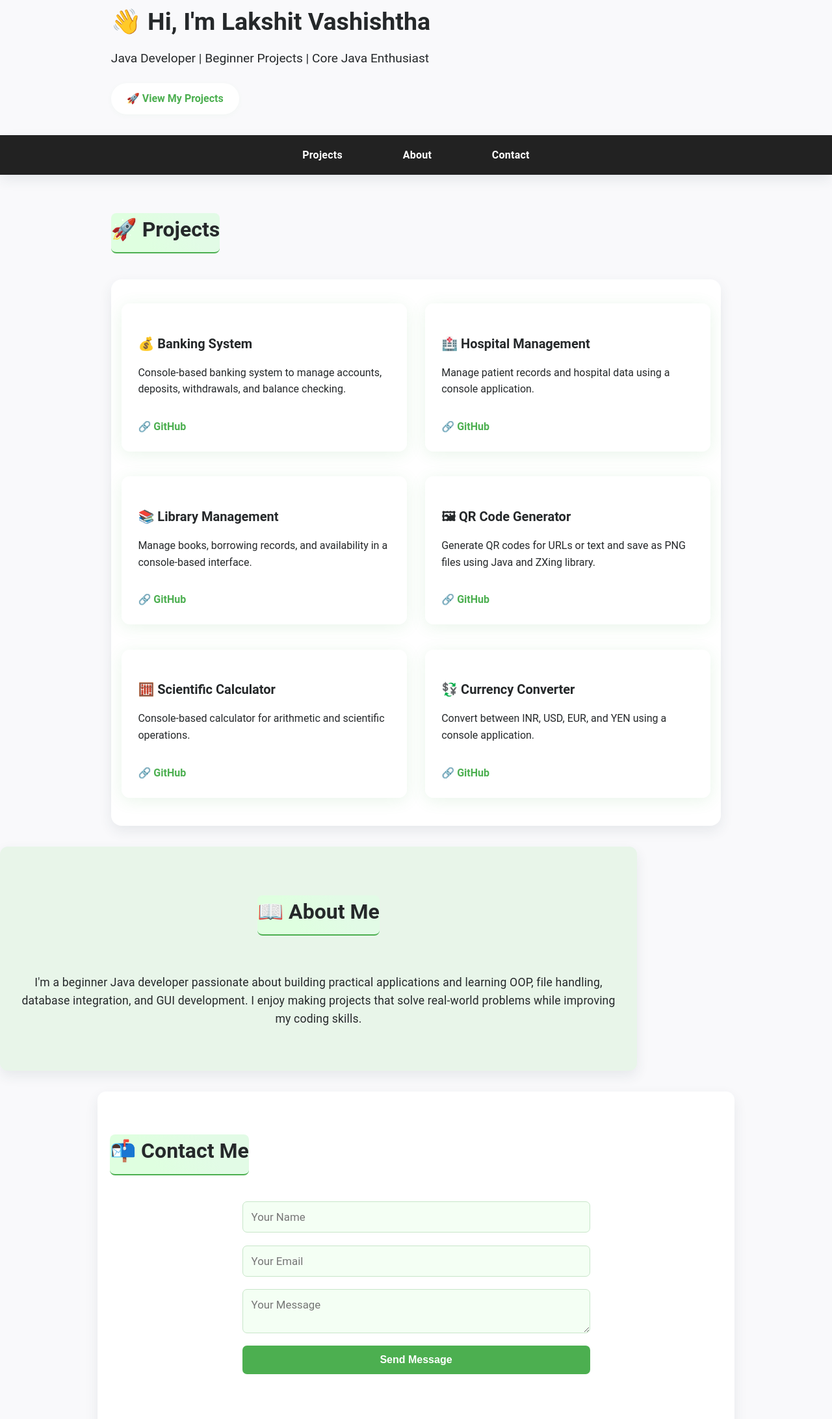
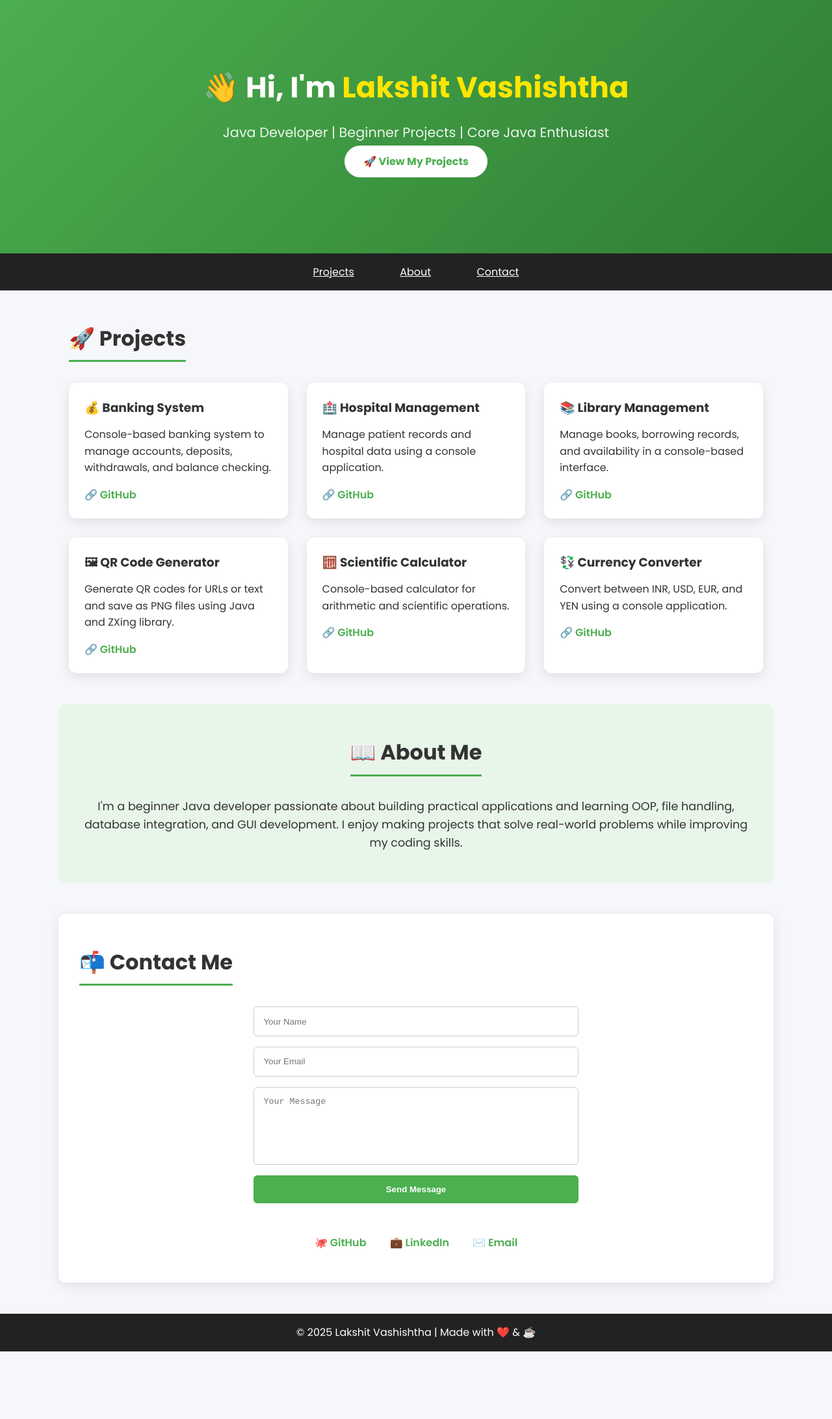
Before and after one commit to spy-lakshit/Java-Projects, a plain HTML site: page portfolio/index.html in a window 1280 px wide. Shown: the part 29-2213 px from the top of the page at 65% size. After the commit the page ends 2109 px from the top, so only its background shows below. Drawn offline with Linux system fonts and the light colour scheme.

Commit message:
styles.css

```diff
--- a/portfolio/styles.css
+++ b/portfolio/styles.css
@@ -1,332 +1,167 @@
-:root {
-  --primary: #4CAF50;
-  --accent: #45a049;
-  --bg-light: #f9f9fb;
-  --bg-alt: #e8f5e9;
-  --text-main: #25282a;
-  --card-shadow: 0 8px 20px rgba(44, 62, 80, 0.09);
-  --header-shadow: 0 12px 30px rgba(44, 62, 80, 0.13);
-  --glass-bg: rgba(255,255,255,0.18);
-  --glass-blur: blur(12px);
+/* General Styles */
+* { margin: 0; padding: 0; box-sizing: border-box; }
+body {
+  font-family: 'Poppins', sans-serif;
+  background: #f5f7fa;
+  color: #333;
+  line-height: 1.6;
 }
 
-*,
-*::before,
-*::after {
-  box-sizing: border-box;
+/* Header */
+header {
+  background: linear-gradient(135deg, #4CAF50, #2e7d32);
+  color: white;
+  text-align: center;
+  padding: 5rem 1rem;
+  position: relative;
 }
-body {
-  font-family: 'Roboto', Arial, sans-serif;
-  line-height: 1.6;
-  background: var(--bg-light);
-  color: var(--text-main);
-  margin: 0;
-  min-height: 100vh;
+header h1 {
+  font-size: 2.8rem;
+  animation: fadeIn 2s ease;
+}
+header h1 span { color: #ffe600; }
+header .tagline {
+  font-size: 1.3rem;
+  margin: 1rem 0;
+  opacity: 0.9;
+}
+header .btn {
+  background: white;
+  color: #4CAF50;
+  padding: 0.8rem 1.8rem;
+  border-radius: 30px;
+  font-weight: bold;
+  text-decoration: none;
+  transition: all 0.3s;
+}
+header .btn:hover { background: #45a049; color: white; transform: scale(1.05); }
+
+/* Navbar */
+.navbar {
+  background: #222;
+  position: sticky;
+  top: 0;
+  z-index: 10;
+}
+.navbar ul {
+  display: flex; justify-content: center;
+  list-style: none;
+}
+.navbar li { margin: 0 1.2rem; }
+.navbar a {
+  color: #fff;
+  padding: 1rem;
+  display: inline-block;
+  transition: 0.3s;
+}
+.navbar a:hover {
+  background: #4CAF50;
+  border-radius: 5px;
 }
 
-/* Glassmorphic Header */
-.glass-header {
-  background: linear-gradient(115deg, var(--primary) 60%, var(--accent) 100%);
-  color: #fff;
-  text-align: center;
-  padding: 3.5rem 1rem 2.5rem 1rem;
-  position: relative;
-  box-shadow: var(--header-shadow);
-  border-bottom-left-radius: 25px;
-  border-bottom-right-radius: 25px;
-  overflow: hidden;
-}
-.glass-header::before {
-  content: "";
-  position: absolute;
-  top: 0; left: 0; right: 0; bottom: 0;
-  background: var(--glass-bg);
-  backdrop-filter: var(--glass-blur);
-  z-index: 1;
-}
-.header-content {
-  position: relative;
-  z-index: 2;
-}
-.avatar {
-  width: 96px;
-  height: 96px;
-  border-radius: 50%;
-  margin-bottom: 1rem;
-  border: 3px solid #fff;
-  object-fit: cover;
-  box-shadow: 0 4px 16px rgba(44,62,80,0.12);
-}
-header h1 {
-  font-size: 2.35rem;
-  margin: 0.5rem 0 0;
-}
-header p {
-  font-size: 1.2rem;
-  margin: 0.75rem 0 1.4rem 0;
-}
-header .btn {
-  background: #fff;
-  color: var(--primary);
-  padding: 0.7rem 1.5rem;
-  border-radius: 30px;
-  text-decoration: none;
-  font-weight: bold;
-  transition: .3s;
-  outline: none;
-  display: inline-block;
-  border: none;
-  cursor: pointer;
-  box-shadow: 0 2px 8px rgba(76,175,80,0.04);
-}
-header .btn:hover, header .btn:focus-visible {
-  background: var(--accent);
-  color: #fff;
-  transform: scale(1.05);
-  outline: 2px solid #fff;
-}
-
-/* Navigation */
-.navbar {
-  background: #222;
-  box-shadow: var(--card-shadow);
-}
-.navbar ul {
-  display: flex;
-  justify-content: center;
-  align-items: center;
-  gap: 2rem;
-  list-style: none;
-  margin: 0;
-  padding: 0.3rem 0;
-}
-.navbar a {
-  color: #fff;
-  text-decoration: none;
-  padding: 0.8rem 1.9rem;
-  display: inline-block;
-  border-radius: 7px;
-  font-weight: 600;
-  letter-spacing: 0.015em;
-  transition: background 0.24s, color 0.22s, transform 0.2s;
-  outline: none;
-}
-.navbar a:focus-visible, .navbar a:hover {
-  background: var(--primary);
-  color: #fff;
-  text-shadow: 0 2px 12px rgba(76,175,80,0.08);
-  outline: 2px solid #fff;
-  transform: translateY(-2px) scale(1.02);
-}
-
-/* Section Containers */
+/* Section */
 .container {
-  max-width: 980px;
-  margin: 2rem auto;
-  padding: 0 1.3rem;
+  max-width: 1100px;
+  margin: 3rem auto;
+  padding: 0 1rem;
 }
 h2 {
   text-align: center;
-  margin-bottom: 2.5rem;
-  border-bottom: 2px solid var(--primary);
+  margin-bottom: 2rem;
+  font-size: 2rem;
+  border-bottom: 3px solid #4CAF50;
   display: inline-block;
-  padding-bottom: 0.6rem;
-  background: linear-gradient(55deg,#dfffe0 30%,#e2fbe6 70%);
-  border-radius: 8px;
-  font-size: 2rem;
+  padding-bottom: 0.5rem;
 }
 
-/* Projects Grid */
+/* Projects */
 .projects-grid {
   display: grid;
-  grid-template-columns: repeat(auto-fit, minmax(290px, 1fr));
-  gap: 1.7rem;
-  background: #fff;
-  border-radius: 16px;
-  padding: 2.3rem 1rem 2rem 1rem;
-  box-shadow: var(--card-shadow);
+  grid-template-columns: repeat(auto-fit,minmax(280px,1fr));
+  gap: 1.8rem;
 }
 .project-card {
-  background: rgba(255,255,255,0.96);
-  padding: 1.6rem;
-  border-radius: 13px;
-  box-shadow: 0 4px 24px rgba(76,175,80,0.12);
-  margin-bottom: 0.7rem;
-  position: relative;
-  transition: transform 0.19s, box-shadow 0.19s;
-  outline: none;
-  cursor: pointer;
+  background: white;
+  padding: 1.5rem;
+  border-radius: 12px;
+  box-shadow: 0 5px 18px rgba(0,0,0,0.1);
+  transition: 0.3s;
 }
-.project-card:hover, .project-card:focus-visible {
-  transform: translateY(-7px) scale(1.025);
-  box-shadow: 0 8px 36px rgba(44,62,80,0.14);
-  border: 2.2px solid var(--primary);
+.project-card:hover {
+  transform: translateY(-10px);
+  box-shadow: 0 10px 25px rgba(0,0,0,0.2);
 }
+.project-card h3 { margin-bottom: 0.8rem; }
 .project-card a {
   display: inline-block;
   margin-top: 1rem;
-  color: var(--primary);
+  font-weight: 600;
+  color: #4CAF50;
   text-decoration: none;
-  font-weight: bold;
-  transition: color 0.2s, text-decoration 0.3s;
-  outline: none;
 }
-.project-card a:hover, .project-card a:focus-visible {
-  text-decoration: underline;
-  color: var(--accent);
-  outline: 1.5px solid var(--accent);
-}
-.project-card h3 {
-  font-size: 1.25rem;
-  display: flex;
-  align-items: center;
-  gap: 0.55rem;
-  margin-bottom: 0.5rem;
-  position: relative;
-  transition: color 0.18s;
-}
-.tooltip {
-  visibility: hidden;
-  opacity: 0;
-  position: absolute;
-  top: -10px; right: 0;
-  background: var(--primary);
-  color: #fff;
-  padding: 0.2rem 0.7rem;
-  border-radius: 5px;
-  font-size: 0.9rem;
-  margin-left: 0.6rem;
-  transition: 0.2s;
-  z-index: 6;
-  font-family: inherit;
-  font-weight: 500;
-  pointer-events: none;
-}
-.project-card:hover .tooltip,
-.project-card:focus-visible .tooltip {
-  visibility: visible;
-  opacity: 1;
+.project-card a:hover { text-decoration: underline; }
+
+/* About */
+.about-section {
+  background: #e8f5e9;
+  padding: 3rem 2rem;
+  border-radius: 10px;
+  text-align: center;
+  font-size: 1.1rem;
 }
 
-/* About Section */
-.about-section {
-  text-align: center;
-  background: var(--bg-alt);
-  padding: 3rem 1.3rem;
-  border-radius: 12px;
-  box-shadow: var(--card-shadow);
-  margin: 2rem 0;
-}
-.about-section p {
-  font-size: 1.1rem;
-  letter-spacing: 0.01em;
-  color: var(--text-main);
-}
-
-/* Contact Section */
+/* Contact */
 .contact-section {
-  background: #fff;
-  padding: 2.5rem 1.2rem 2rem 1.2rem;
-  border-radius: 13px;
-  box-shadow: var(--card-shadow);
-  margin-top: 2rem;
+  background: white;
+  padding: 3rem 2rem;
+  border-radius: 10px;
+  box-shadow: 0 5px 20px rgba(0,0,0,0.1);
 }
 .contact-section form {
   display: flex;
   flex-direction: column;
-  gap: 1.2rem;
-  max-width: 535px;
-  margin: 0 auto 2.1rem auto;
+  gap: 1rem;
+  max-width: 500px;
+  margin: 0 auto 2rem;
 }
 .contact-section input,
 .contact-section textarea {
-  padding: 0.82rem;
-  border-radius: 7px;
-  border: 1.2px solid #c8e6c9;
-  width: 100%;
-  font-size: 1.05rem;
-  font-family: inherit;
-  color: var(--text-main);
-  background: #f4fff4;
-  transition: border 0.15s, outline 0.15s;
+  padding: 0.9rem;
+  border-radius: 6px;
+  border: 1px solid #ccc;
 }
-.contact-section input:focus, .contact-section textarea:focus {
-  border: 2px solid var(--primary);
-  outline: none;
-  background: #fff;
+.contact-section textarea { resize: none; height: 120px; }
+.contact-section button {
+  background: #4CAF50;
+  color: white;
+  font-weight: bold;
+  border: none;
+  padding: 0.9rem;
+  border-radius: 6px;
+  transition: 0.3s;
 }
-.contact-section button {
-  padding: 0.8rem;
-  border: none;
-  border-radius: 7px;
-  background: var(--primary);
-  color: #fff;
-  font-weight: bold;
-  font-size: 1rem;
-  cursor: pointer;
-  transition: background 0.25s, transform 0.16s;
-  outline: none;
+.contact-section button:hover { background: #2e7d32; }
+
+.social-links { text-align: center; }
+.social-links a {
+  margin: 0 1rem;
+  font-weight: 600;
+  color: #4CAF50;
+  text-decoration: none;
 }
-.contact-section button:hover, .contact-section button:focus-visible {
-  background: var(--accent);
-  transform: scale(1.04);
-  outline: 2px solid #4CAF50;
-}
-#successMessage {
-  font-size: 1.07rem;
-  color: #43ae6a;
-  margin-top: 0.7rem;
-  min-height: 1.1em;
-}
-
-/* Social Links */
-.social-links {
-  text-align: center;
-  margin: 0.8rem 0 0.5rem 0;
-}
-.social-links a {
-  margin: 0 1.2rem;
-  color: var(--primary);
-  text-decoration: none;
-  font-weight: bold;
-  font-size: 1.13rem;
-  transition: text-decoration 0.15s, color 0.18s;
-  outline: none;
-}
-.social-links a:hover, .social-links a:focus-visible {
-  text-decoration: underline;
-  color: var(--accent);
-  outline: 2px solid var(--primary);
-}
+.social-links a:hover { text-decoration: underline; }
 
 /* Footer */
 footer {
+  background: #222;
+  color: white;
   text-align: center;
-  padding: 1.1rem 0 0.75rem 0;
-  background: #222;
-  color: #fff;
-  font-size: 1.04rem;
-  margin-top: 2.6rem;
-  border-top-left-radius: 17px;
-  border-top-right-radius: 17px;
-  letter-spacing: 0.035em;
+  padding: 1rem 0;
+  margin-top: 3rem;
 }
 
-/* Responsive */
-@media (max-width: 700px) {
-  .projects-grid {
-    grid-template-columns: 1fr;
-    padding: 1.3rem 0.55rem;
-  }
-  .container {
-    padding: 0 0.65rem;
-  }
-  .glass-header {
-    padding: 2rem 0.4rem 1.6rem 0.4rem;
-  }
+/* Animations */
+@keyframes fadeIn {
+  from { opacity: 0; transform: translateY(-20px);}
+  to { opacity: 1; transform: translateY(0);}
 }
-@media (max-width: 510px) {
-  header h1 { font-size: 1.3rem; }
-  h2 { font-size: 1.15rem; }
-  .avatar { width: 70px; height: 70px; }
-}
```
